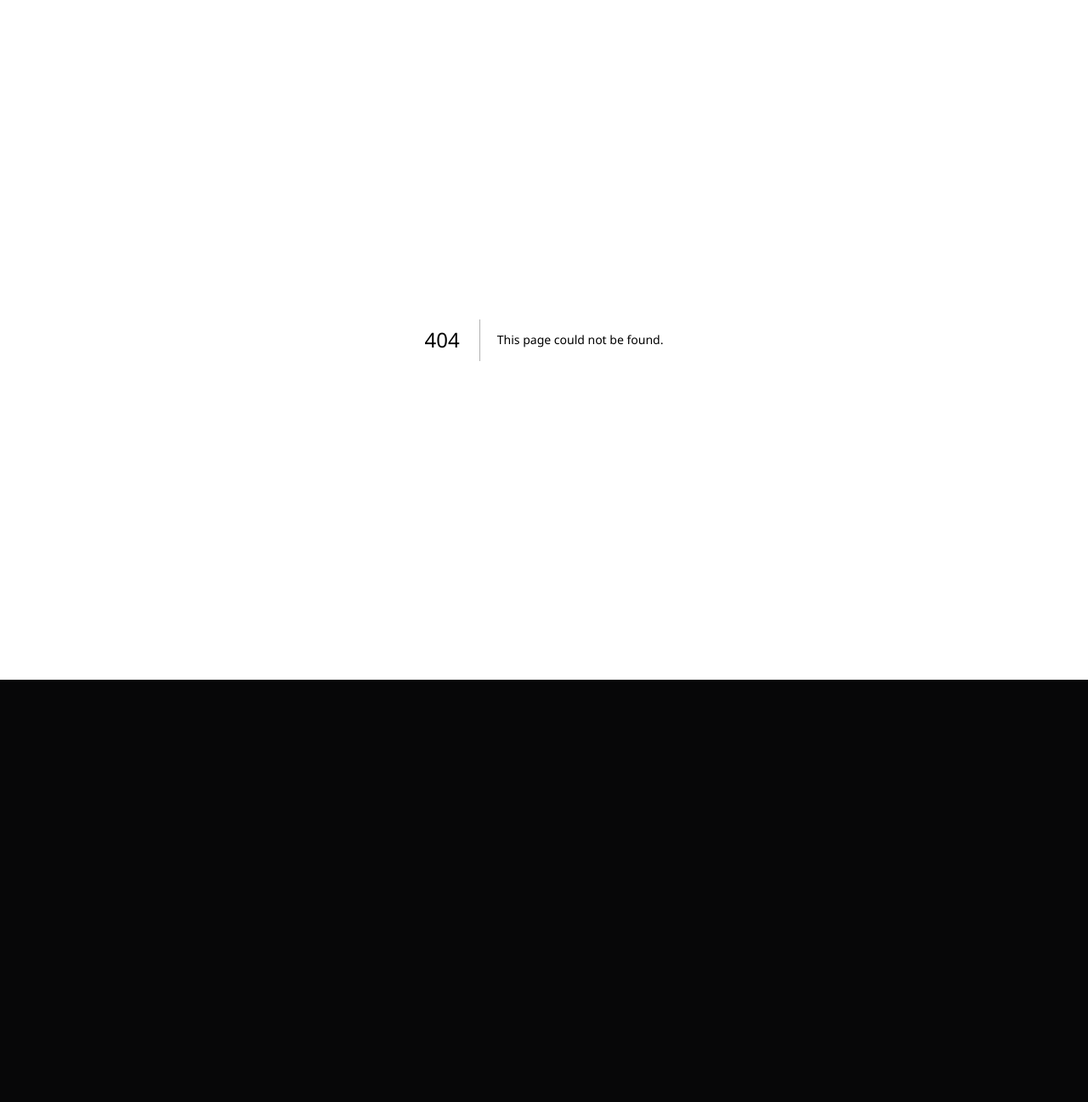
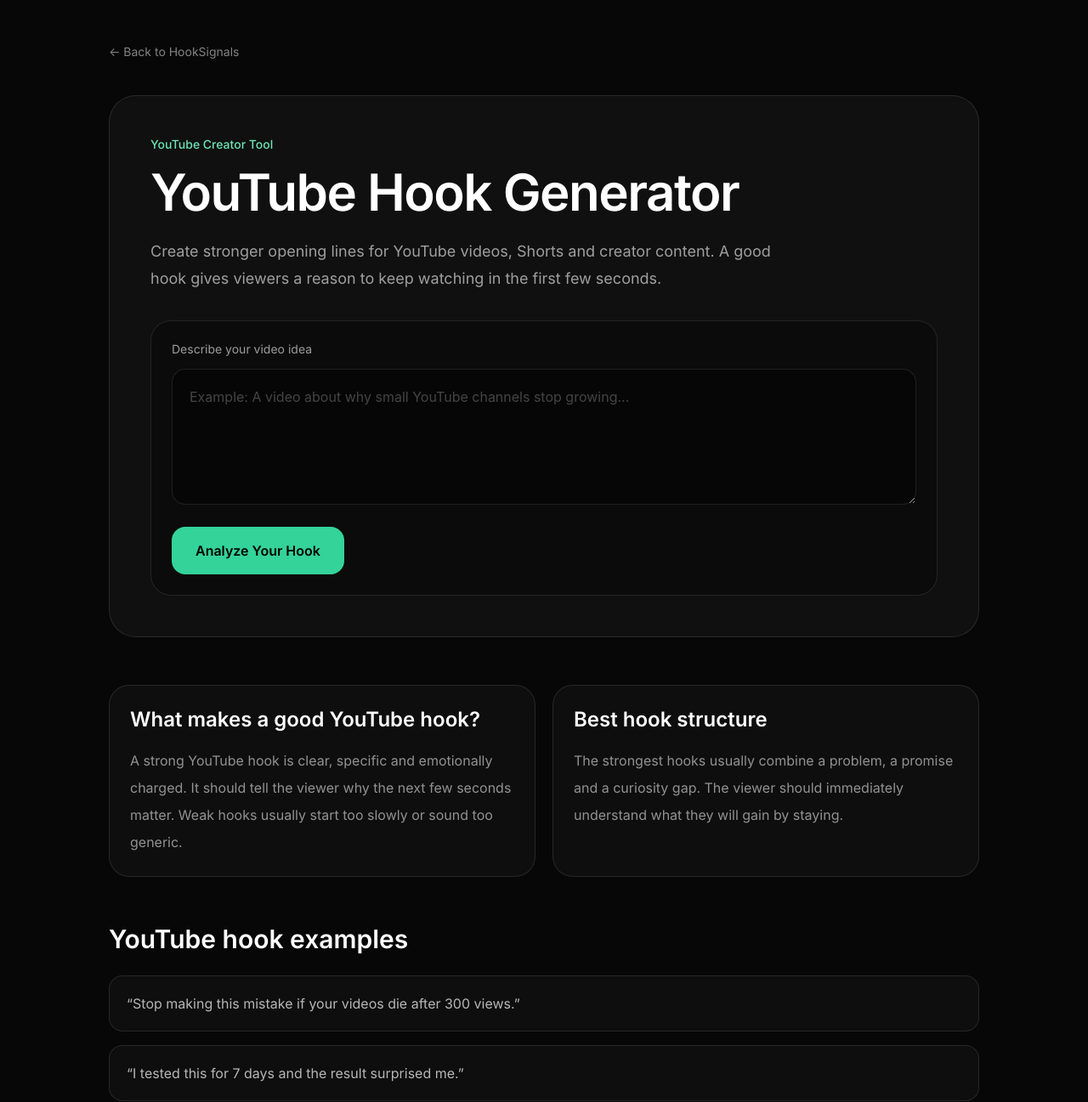
Before and after one commit to ValeBid/-hooksignals-site, a Next.js app: page /app/youtube-hook-generator in a window 1280 px wide. Before the commit this address had no page. Shown: the top 1297 px of the page at 85% size. Before the commit the page ends 800 px from the top, so only its background shows below. Built offline with nearby package versions, Linux system fonts and the light colour scheme.

Commit message:
Create page.tsx

```diff
--- /dev/null
+++ b/app/app/youtube-hook-generator/page.tsx
@@ -0,0 +1,119 @@
+export const metadata = {
+  title: "YouTube Hook Generator | Create Better Video Hooks | HookSignals",
+  description:
+    "Generate stronger YouTube hooks for Shorts, long-form videos, podcasts and creator content.",
+};
+
+const hookExamples = [
+  "Stop making this mistake if your videos die after 300 views.",
+  "I tested this for 7 days and the result surprised me.",
+  "Most creators ignore this, but it changes everything.",
+  "If you only fix one thing in your next video, fix this.",
+  "Your first 3 seconds are probably costing you views.",
+];
+
+export default function YouTubeHookGeneratorPage() {
+  return (
+    <main className="min-h-screen bg-[#070708] px-6 py-12 text-white">
+      <section className="mx-auto max-w-5xl">
+        <a href="/" className="text-sm text-white/50">
+          ← Back to HookSignals
+        </a>
+
+        <div className="mt-10 rounded-[32px] border border-white/10 bg-white/[0.04] p-8 md:p-12">
+          <p className="mb-4 text-sm font-medium text-emerald-300">
+            YouTube Creator Tool
+          </p>
+
+          <h1 className="text-4xl font-semibold tracking-tight md:text-6xl">
+            YouTube Hook Generator
+          </h1>
+
+          <p className="mt-6 max-w-3xl text-lg leading-8 text-white/60">
+            Create stronger opening lines for YouTube videos, Shorts and creator
+            content. A good hook gives viewers a reason to keep watching in the
+            first few seconds.
+          </p>
+
+          <div className="mt-8 rounded-3xl border border-white/10 bg-black/30 p-6">
+            <label className="mb-3 block text-sm text-white/60">
+              Describe your video idea
+            </label>
+
+            <textarea
+              placeholder="Example: A video about why small YouTube channels stop growing..."
+              className="min-h-[160px] w-full rounded-2xl border border-white/10 bg-black/40 p-5 text-white outline-none placeholder:text-white/25"
+            />
+
+            <a
+              href="/hook-analyzer"
+              className="mt-5 inline-block rounded-2xl bg-emerald-400 px-7 py-4 font-semibold text-black"
+            >
+              Analyze Your Hook
+            </a>
+          </div>
+        </div>
+
+        <section className="mt-14 grid gap-5 md:grid-cols-2">
+          <div className="rounded-3xl border border-white/10 bg-white/[0.03] p-6">
+            <h2 className="text-2xl font-semibold">
+              What makes a good YouTube hook?
+            </h2>
+            <p className="mt-4 leading-8 text-white/55">
+              A strong YouTube hook is clear, specific and emotionally charged.
+              It should tell the viewer why the next few seconds matter. Weak
+              hooks usually start too slowly or sound too generic.
+            </p>
+          </div>
+
+          <div className="rounded-3xl border border-white/10 bg-white/[0.03] p-6">
+            <h2 className="text-2xl font-semibold">
+              Best hook structure
+            </h2>
+            <p className="mt-4 leading-8 text-white/55">
+              The strongest hooks usually combine a problem, a promise and a
+              curiosity gap. The viewer should immediately understand what they
+              will gain by staying.
+            </p>
+          </div>
+        </section>
+
+        <section className="mt-14">
+          <h2 className="text-3xl font-semibold">
+            YouTube hook examples
+          </h2>
+
+          <div className="mt-6 grid gap-4">
+            {hookExamples.map((hook) => (
+              <div
+                key={hook}
+                className="rounded-2xl border border-white/10 bg-white/[0.03] p-5 text-white/70"
+              >
+                “{hook}”
+              </div>
+            ))}
+          </div>
+        </section>
+
+        <section className="mt-14 rounded-[32px] border border-white/10 bg-white/[0.04] p-8">
+          <h2 className="text-3xl font-semibold">
+            Improve your hook before publishing
+          </h2>
+
+          <p className="mt-5 leading-8 text-white/55">
+            After writing your hook, run it through the Hook Analyzer to check
+            clarity, curiosity and retention strength. This helps creators avoid
+            weak openings before the video goes live.
+          </p>
+
+          <a
+            href="/hook-analyzer"
+            className="mt-7 inline-block rounded-2xl bg-emerald-400 px-7 py-4 font-semibold text-black"
+          >
+            Open Hook Analyzer
+          </a>
+        </section>
+      </section>
+    </main>
+  );
+}
```
